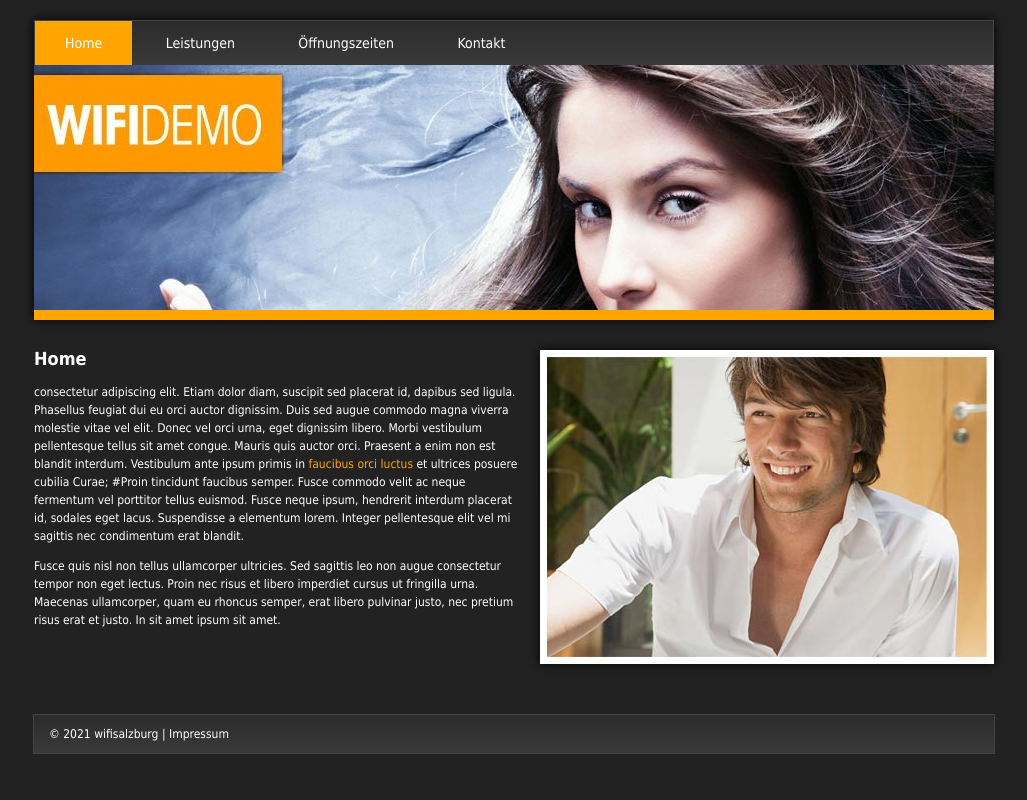
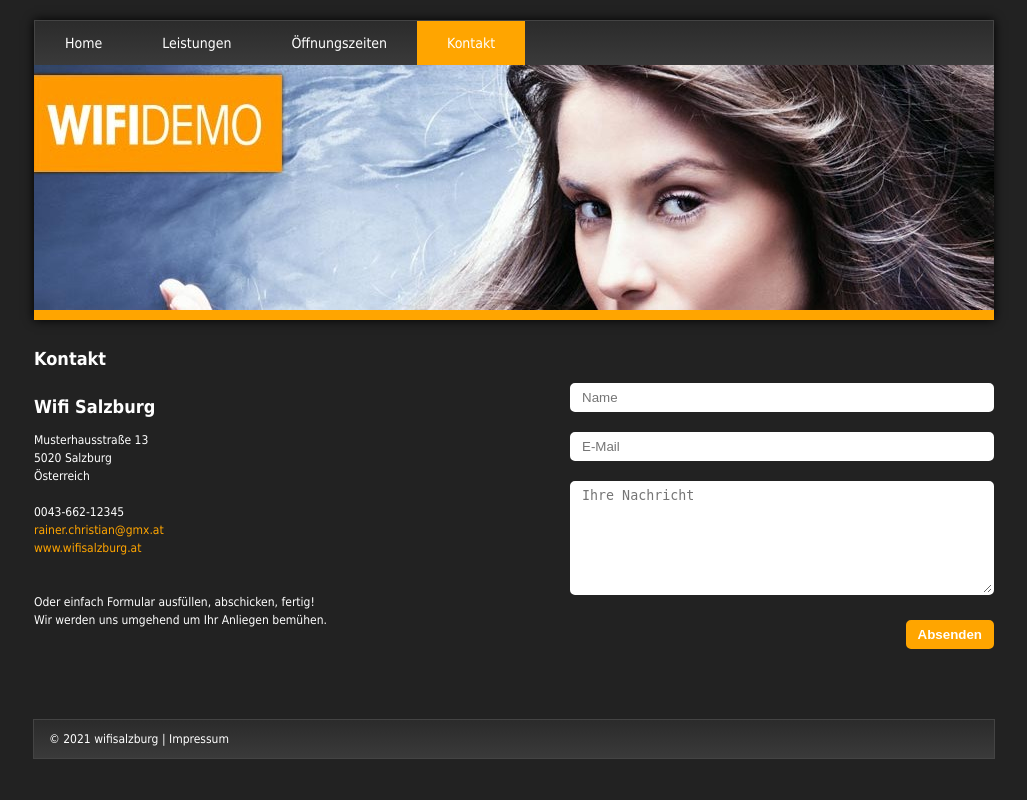
Before and after one commit to bb-87/wifi-jwe21, a PHP site: page /index.php?seite=kontakt in a window 1280 px wide. Shown: the whole page, without its empty margins (126-1153 px from the left). Run offline with PHP 8.4, Linux system fonts and the light colour scheme.

Commit message:
new functionality for php project

```diff
--- /dev/null
+++ b/php1/projekt/content/error404.php
@@ -0,0 +1,6 @@
+<section>
+    <div class="text">
+        <h1>Fehler 404 - Seite kann nicht angezeigt werden</h1>
+        <p>Diese Seite existiert nicht.</p>
+    </div>
+</section>
--- a/php1/projekt/content/home.php
+++ b/php1/projekt/content/home.php
@@ -1,19 +1,22 @@
 <section>
     <div class="text">
-            <img class="right" src="images/content_image_01.jpg" alt="" />
+        <img class="right" src="images/content_image_01.jpg" alt="">
+
         <h1>Home</h1>
+
         <p>
             consectetur adipiscing elit. Etiam dolor diam, suscipit sed placerat id, dapibus sed ligula.
             Phasellus feugiat dui eu orci auctor dignissim. Duis sed augue commodo magna viverra molestie vitae vel
             elit.
             Donec vel orci urna, eget dignissim libero. Morbi vestibulum pellentesque tellus sit amet congue.
             Mauris quis auctor orci. Praesent a enim non est blandit interdum.
-                Vestibulum ante ipsum primis in <a href="kontakt.php">faucibus orci luctus</a> et ultrices posuere
+            Vestibulum ante ipsum primis in <a href="#">faucibus orci luctus</a> et ultrices posuere
             cubilia Curae;
-                #Proin tincidunt faucibus semper. Fusce commodo velit ac neque fermentum vel porttitor tellus euismod.
+            Proin tincidunt faucibus semper. Fusce commodo velit ac neque fermentum vel porttitor tellus euismod.
             Fusce neque ipsum, hendrerit interdum placerat id, sodales eget lacus. Suspendisse a elementum lorem.
             Integer pellentesque elit vel mi sagittis nec condimentum erat blandit.
         </p>
+
         <p>
             Fusce quis nisl non tellus ullamcorper ultricies.
             Sed sagittis leo non augue consectetur tempor non eget lectus. Proin nec risus et libero imperdiet
@@ -23,5 +26,6 @@
         </p>
         <div class="clear"></div>
     </div>
+
     <div class="clear"></div>
 </section>
--- a/php1/projekt/content/kontakt.php
+++ b/php1/projekt/content/kontakt.php
@@ -1,39 +1,103 @@
 <section>
+    <?php
+    // echo "<pre>";
+    // print_r($_POST);
+    // echo "</pre>";
+
+    $errormsgs = array();
+    $success = false;
+
+    if (!empty($_POST)) {
+        if (empty($_POST["name"])) {
+            $errormsgs[] = "Bitte geben Sie einen Namen ein.";
+        } else if (mb_strlen($_POST["name"]) <= 2) {
+            $errormsgs[] = "Ihr Name muss mehr als 2 Zeichen enthalten.";
+        }
+
+        if (empty($_POST["email"])) {
+            $errormsgs[] = "Bitte geben Sie Ihre E-Mail Adresse ein.";
+        } else if (!preg_match("/^.+@[a-z0-9\-\.äöüÄÖÜ]+\.[a-z]{2,15}$/i", $_POST["email"])) { // error prone, should not be used
+            $errormsgs[] = "Dies ist keine gültige E-Mail Adresse.";
+        }
+
+        if (empty($_POST["message"])) {
+            $errormsgs[] = "Bitte geben Sie eine Nachricht ein.";
+        }
+
+        if (empty($errormsgs)) {
+            $success = true;
+
+            $mailContent = "Anfrage aus dem Kontaktformular: Name: {$_POST["name"]} E-Mail: {$_POST["email"]} Nachricht: {$_POST["message"]}";
+
+            // echo "<pre>{$mail_inhalt}</pre>";
+
+            // Anfrage in Datei am Server speichern (Permissions müssen passen!)
+            // $filename = date("Y-m-d_H-i-s");
+            // file_put_contents("mailbackup/".$filename, $mailContent);
+
+            // E-Mail versenden (Mail Server muss vorhanden sein)
+            // https://www.php.net/manual/de/function.mail.php
+            // mail("rainer.christian@gmx.at", "Kontaktformular von {$_POST["name"]}", $mailContent);
+        }
+    }
+    ?>
+
     <div class="text">
         <h1>Kontakt</h1>
+
         <div class="left">
             <h2>Wifi Salzburg</h2>
             <p>
-                 Musterhausstraße 13<br />
-                 5020 Salzburg<br />
-                 Österreich<br />
-                 <br />
-                 0043-662-12345<br />
-                 <a href="mailto:rainer.christian@gmx.at">rainer.christian@gmx.at</a><br />
-                 <a href="http://www.wifisalzburg.at" target="_blank">www.wifisalzburg.at</a><br />
-                 <br />
-                 <br />
-                 Oder einfach Formular ausfüllen, abschicken, fertig!<br />
+                Musterhausstraße 13<br>
+                5020 Salzburg<br>
+                Österreich<br>
+                <br>
+                0043-662-12345<br>
+                <a href="mailto:rainer.christian@gmx.at">rainer.christian@gmx.at</a><br>
+                <a href="http://www.wifisalzburg.at" target="_blank">www.wifisalzburg.at</a><br>
+                <br>
+                <br>
+                Oder einfach Formular ausfüllen, abschicken, fertig!<br>
                 Wir werden uns umgehend um Ihr Anliegen bemühen.
             </p>
         </div>
+
         <div class="contact right">
-             <form>
+            <?php
+                if (!empty($errormsgs)) {
+                    echo "<strong>Es sind Fehler aufgetreten</strong>";
+
+                    echo "<ul>";
+                    foreach ($errormsgs as $key => $errormsg) {
+                        echo "<li>{$errormsg}</li>";
+                    }
+                    echo "</ul>";
+                }
+
+                if ($success) {
+                    echo "<h3>Vielen Dank für Ihre Anfrage!</h3>";
+                } else {
+            ?>
+
+            <form method="POST"> <!-- https://www.w3schools.com/tags/att_form_method.asp -->
                 <div>
-                     <input type="text" id="name" name="name" value="Name" />
+                    <input type="text" id="name" name="name" value="<?php if (!empty($_POST["name"])) echo $_POST["name"] ?>" placeholder="Name">
                 </div>
                 <div>
-                     <input type="text" id="email" name="email" value="E-Mail" />
+                    <input type="text" id="email" name="email" value="<?php if (!empty($_POST["email"])) echo $_POST["email"] ?>" placeholder="E-Mail">
                 </div>
                 <div>
-                     <textarea id="message" name="message">Ihre Nachricht</textarea>
+                    <textarea id="message" name="message" placeholder="Ihre Nachricht"><?php if (!empty($_POST["message"])) echo $_POST["message"] ?></textarea>
                 </div>
                 <div style="text-align: right;">
                     <button type="submit" id="submit" name="submit">Absenden</button>
                 </div>
             </form>
+            <?php } ?> <!-- Schließende Klammer für die else von $success -->
         </div>
+
         <div class="clear"></div>
     </div>
+
     <div class="clear"></div>
 </section>
--- a/php1/projekt/footer.php
+++ b/php1/projekt/footer.php
@@ -1,5 +1,8 @@
-<footer>
-    &copy; 2021 <a href="http://www.wifisalzburg.at" target="_blank">wifisalzburg</a> | <a
-        href="http://www.wifisalzburg.at/artikel/2545-offenlegung" target="_blank">Impressum</a>
-    <div class="clear"></div>
-</footer>
+        <footer>
+            &copy; 2021 <a href="http://www.wifisalzburg.at" target="_blank">wifisalzburg</a> |
+            <a href="http://www.wifisalzburg.at/artikel/2545-offenlegung" target="_blank">Impressum</a>
+
+            <div class="clear"></div>
+        </footer>
+    </body>
+</html>
--- a/php1/projekt/header.php
+++ b/php1/projekt/header.php
@@ -1,13 +1,18 @@
-<header>
-    <nav>
-        <ul>
-            <li class="active"><a href="index.php">Home</a></li>
-            <li><a href="index.php">Leistungen</a></li>
-            <li><a href="index.php">Öffnungszeiten</a></li>
-            <li><a href="index.php">Kontakt</a></li>
-        </ul>
-    </nav>
-    <figure>
-        <img src="images/stage.jpg" alt="" />
-    </figure>
-</header>
+<!DOCTYPE html>
+<html lang="de" dir="ltr">
+    <head>
+        <title><?php echo $docTitle; ?></title>
+        <meta http-equiv="Content-Type" content="text/html; charset=utf-8">
+        <meta name="keywords" content="">
+        <meta name="description" content="">
+        <link href="css/screen.css" rel="stylesheet" type="text/css">
+    </head>
+
+    <body>
+        <header>
+            <?php include "nav.php"; ?>
+
+            <figure>
+                <img src="images/stage.jpg" alt="">
+            </figure>
+        </header>
--- a/php1/projekt/index.php
+++ b/php1/projekt/index.php
@@ -1,28 +1,35 @@
-<!DOCTYPE html>
-<html lang="de" dir="ltr">
+<?php
+    // echo "<pre>";
+    // print_r($_GET);
+    // echo "</pre>";
 
-<head>
-    <title>WIFI Demo</title>
-    <meta http-equiv="Content-Type" content="text/html; charset=utf-8" />
-    <meta name="keywords" content="" />
-    <meta name="description" content="" />
-    <link href="css/screen.css" rel="stylesheet" type="text/css" />
-</head>
+    // Default Wert setzen falls $_GET["seite"] leer ist
+    if (empty($_GET["seite"])) {
+        $seite = "home";
+    } else {
+        $seite = $_GET["seite"];
+    }
 
-<body>
-
-    <?PHP
+    // Die einzubindende content-Datei ermitteln
+    if ($seite == "home") {
+        $includeFile = "home.php";
+        $docTitle = "Der Friseur Ihrer Wahl";
+    } else if ($seite == "leistungen") {
+        $includeFile = "leistungen.php";
+        $docTitle = "Leistungen";
+    } else if ($seite == "öffnungszeiten") {
+        $includeFile = "oeffnungszeiten.php";
+        $docTitle = "Öffnungszeiten";
+    } else if ($seite == "kontakt") {
+        $includeFile = "kontakt.php";
+        $docTitle = "Kontaktieren Sie uns";
+    } else {
+        $includeFile = "error404.php";
+        $docTitle = "Seite nicht gefunden";
+    }
 
     // HTML blockweise wieder zusammensetzen
-
     include "header.php";
-
-    include "content/home.php";
-
+    include "content/{$includeFile}"; // Seitenspezifischer Inhalt
     include "footer.php";
-
-    ?>
-
-</body>
-
-</html>
+?>
--- /dev/null
+++ b/php1/projekt/nav.php
@@ -0,0 +1,21 @@
+<?php
+    echo "<nav><ul>";
+    $nav_punkte = array(
+        "home" => "Home",
+        "leistungen" => "Leistungen",
+        "öffnungszeiten" => "Öffnungszeiten",
+        "kontakt" => "Kontakt"
+    );
+
+    foreach ($nav_punkte as $href => $nav_punkt) {
+        echo "<li";
+
+        if ($href == $seite) {
+            echo " class='active'";
+        }
+
+        echo "><a href='?seite={$href}'>{$nav_punkt}</a></li>";
+    }
+
+    echo "</ul></nav>";
+?>
```
Also changed, not shown: php1/projekt/content/leistungen.php (+14 -7 lines), php1/projekt/content/oeffnungszeiten.php (+17 -8 lines). Lines whose indentation alone changed are shown as unchanged.
